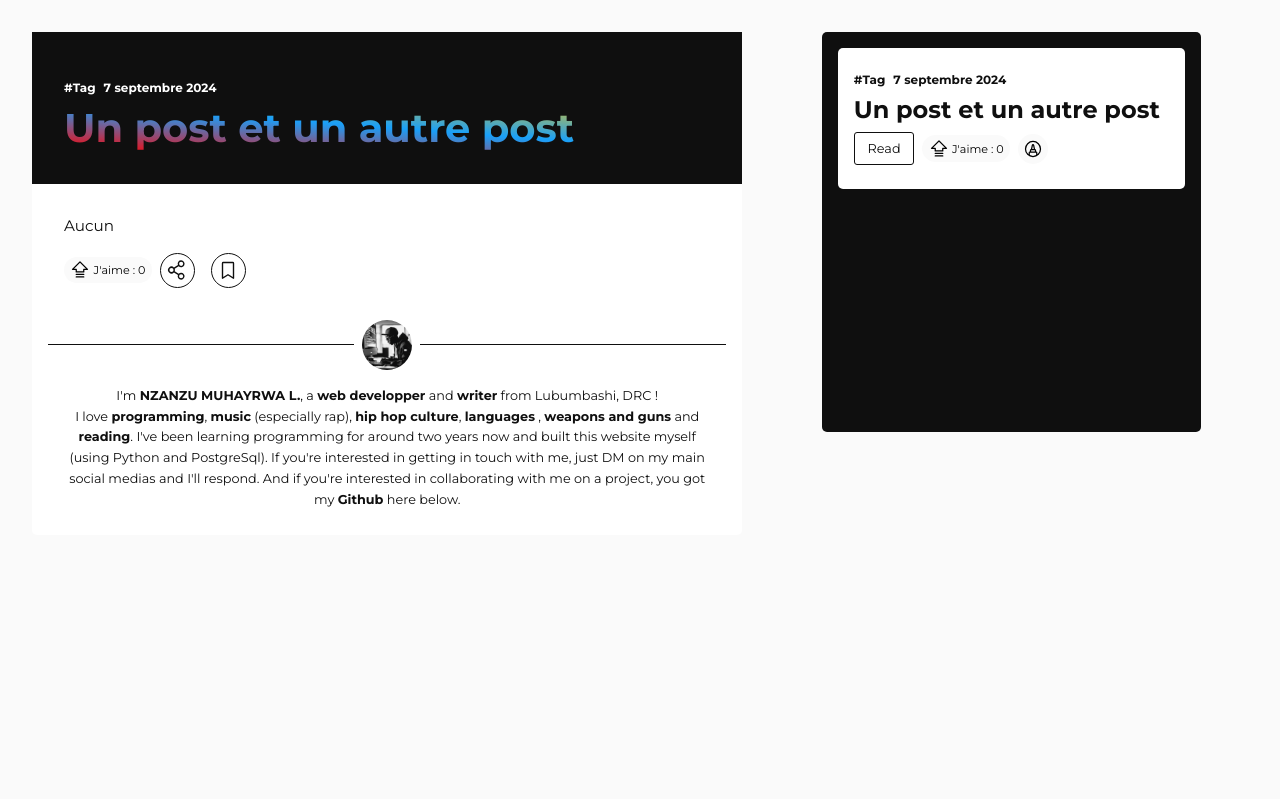
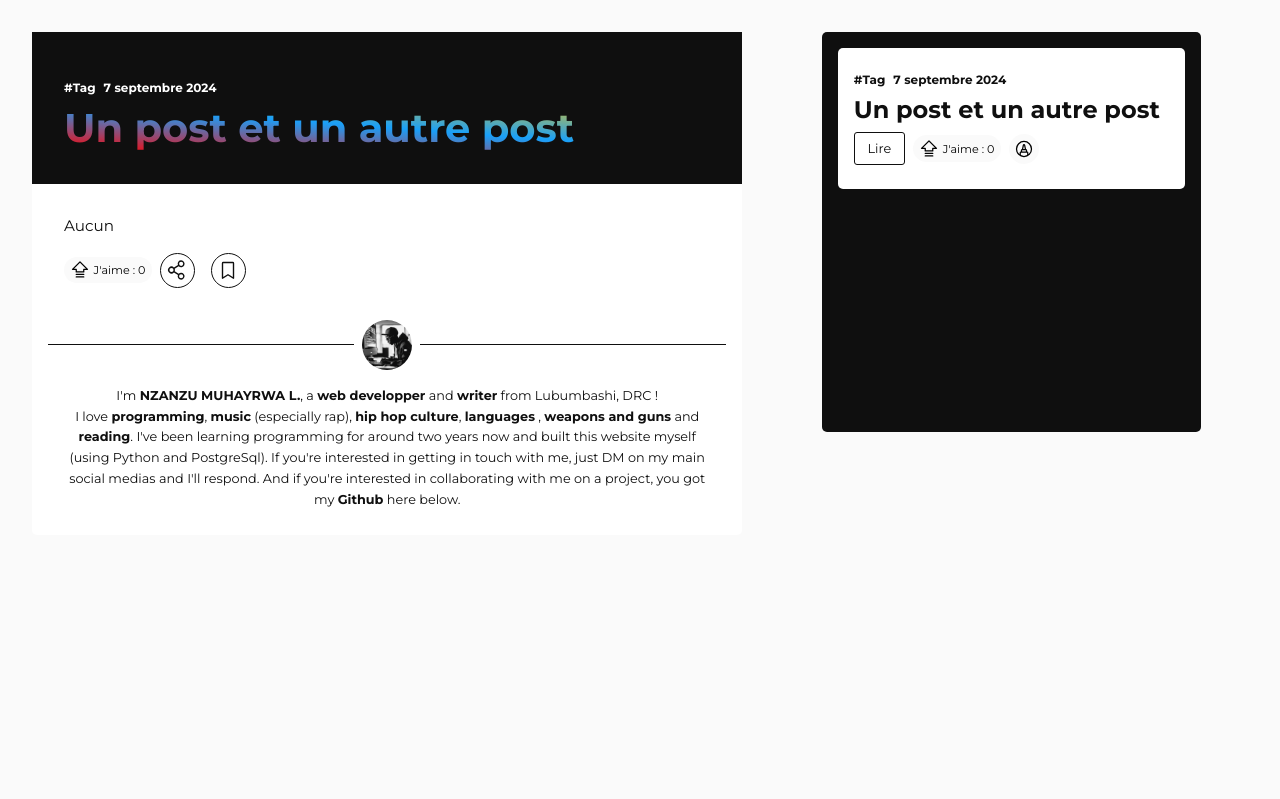
Before and after one commit to Nzanzu-Lwanzo/Amaru-App, a Django app: template post/templates/post/read.html in a window 1280 px wide. Shown: the part 64-863 px from the top of the page. Run offline with Django 4.2, Linux system fonts and the light colour scheme; the template is opened without the code that fills it: values that come from a table or form of the project are taken from there, others are empty; a user stored in the database is signed in; data comes from the database, SQL or seed files in the repository; parts of the project's set-up code (start-up, migrations or seed data) failed here and were passed over; some libraries are stand-ins or nearby versions.

Commit message:
Update read.html

```diff
--- a/post/templates/post/read.html
+++ b/post/templates/post/read.html
@@ -86,7 +86,7 @@
 
         <div class="stats-n-actions">
           <a href="{% url 'post:read' post.slug post.id %}" class="read-post">
-            Read
+            Lire
           </a>
           <button
             class="upvote cell"
```
